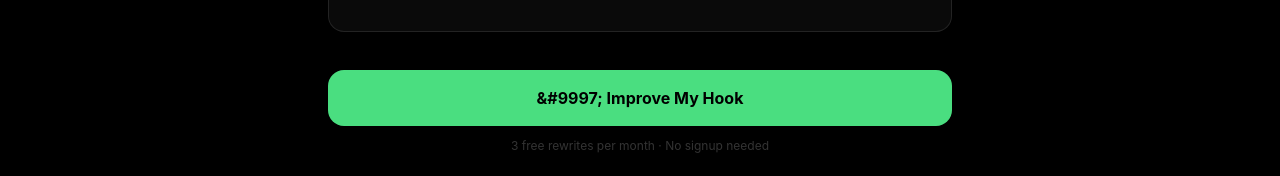
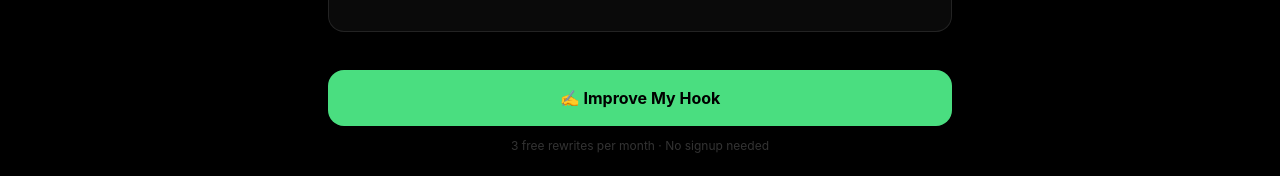
Before and after one commit to sanadkam/Hook-Generator-, a Next.js app in the folder viral-hook-tester/: page /polish in a window 1280 px wide. Shown: the part 580-756 px from the top of the page. Built offline with nearby package versions, Linux system fonts and the light colour scheme.

Commit message:
polish.js: fix button emoji (replace HTML entity with real char)

```diff
--- a/viral-hook-tester/pages/polish.js
+++ b/viral-hook-tester/pages/polish.js
@@ -84,7 +84,7 @@ function RewriteCard({ rewrite, rank, delay = 0 }) {
         </div>
       </div>
       <button onClick={copy} className={`w-full py-2.5 rounded-xl text-sm font-semibold mb-4 transition-all active:scale-[0.98] ${copied ? 'bg-green-400/20 text-green-400 border border-green-400/30' : 'bg-white/8 hover:bg-white/12 text-white/70 hover:text-white border border-white/10'}`}>
-        {copied ? '&#10003; Copied!' : 'Copy hook'}
+        {copied ? '✓ Copied!' : 'Copy hook'}
       </button>
       <div className="space-y-2.5 mb-4">
         <ScoreBar label="Curiosity Gap" score={rewrite.scores.curiosityGap} delay={60} />
@@ -252,7 +252,7 @@ export default function Improve() {
                 <svg className="animate-spin h-4 w-4" viewBox="0 0 24 24" fill="none"><circle className="opacity-25" cx="12" cy="12" r="10" stroke="currentColor" strokeWidth="4"/><path className="opacity-75" fill="currentColor" d="M4 12a8 8 0 018-8v8H4z"/></svg>
                 Rewriting your hook...
               </span>
-            ) : remaining === 0 ? '&#128274; Upgrade to improve more' : '&#9997; Improve My Hook'}
+            ) : remaining === 0 ? '&#128274; Upgrade to improve more' : '✍ Improve My Hook'}
           </button>
           {usageCount === 0 && <p className="text-center text-xs text-white/20 mt-3">{FREE_LIMIT} free rewrites per month &middot; No signup needed</p>}
 
@@ -300,7 +300,7 @@ export default function Improve() {
                     onClick={() => navigator.clipboard.writeText(bestRewrite.text).then(() => { setBestCopied(true); setTimeout(() => setBestCopied(false), 2000); })}
                     className={`px-6 py-2.5 text-sm font-bold rounded-xl transition-all active:scale-95 ${bestCopied ? 'bg-green-400/20 text-green-400 border border-green-400/40' : 'bg-green-400 hover:bg-green-300 text-black'}`}
                   >
-                    {bestCopied ? '&#10003; Copied!' : 'Copy best rewrite'}
+                    {bestCopied ? '✓ Copied!' : 'Copy best rewrite'}
                   </button>
                 </div>
               )}
```
